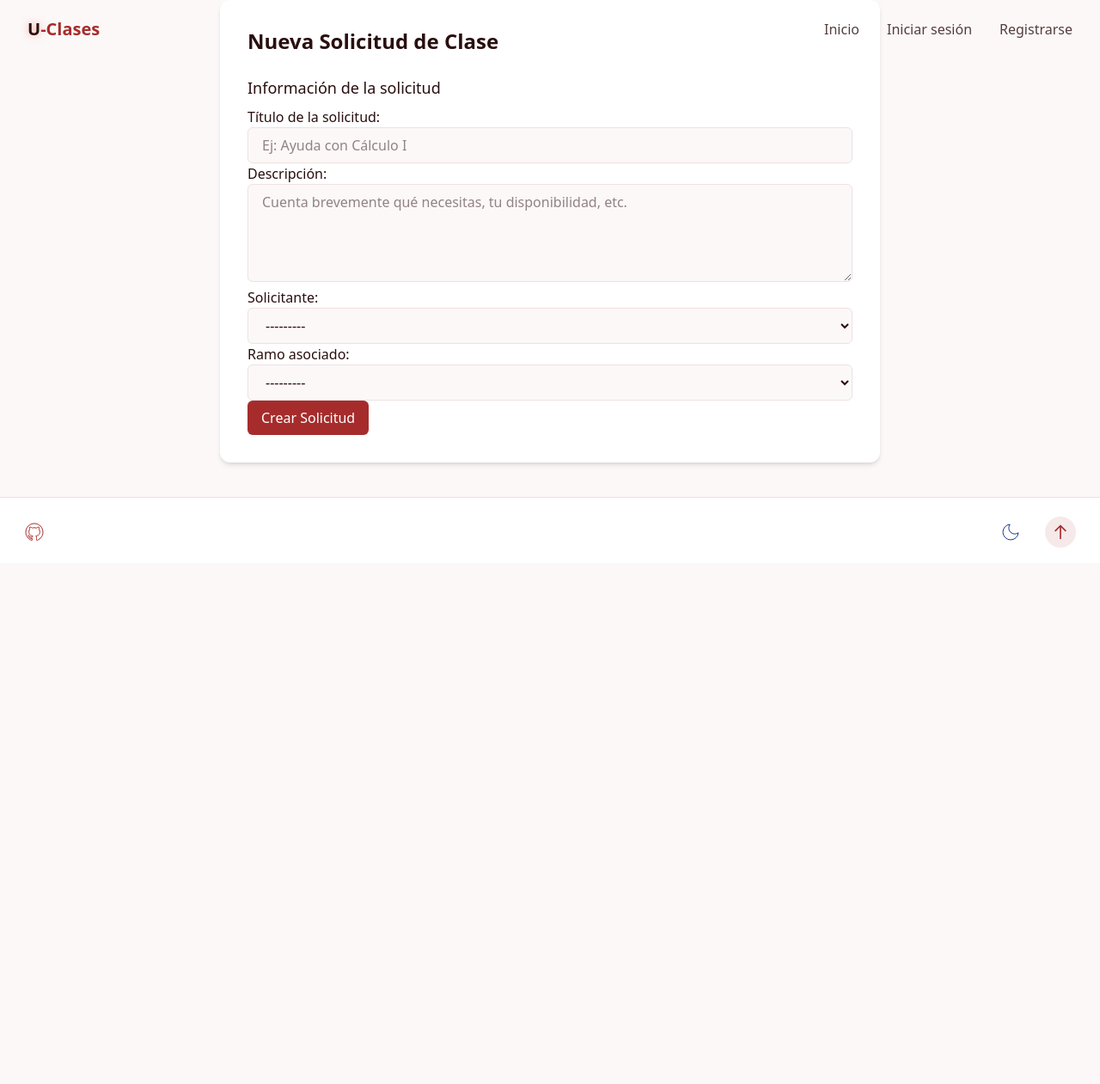
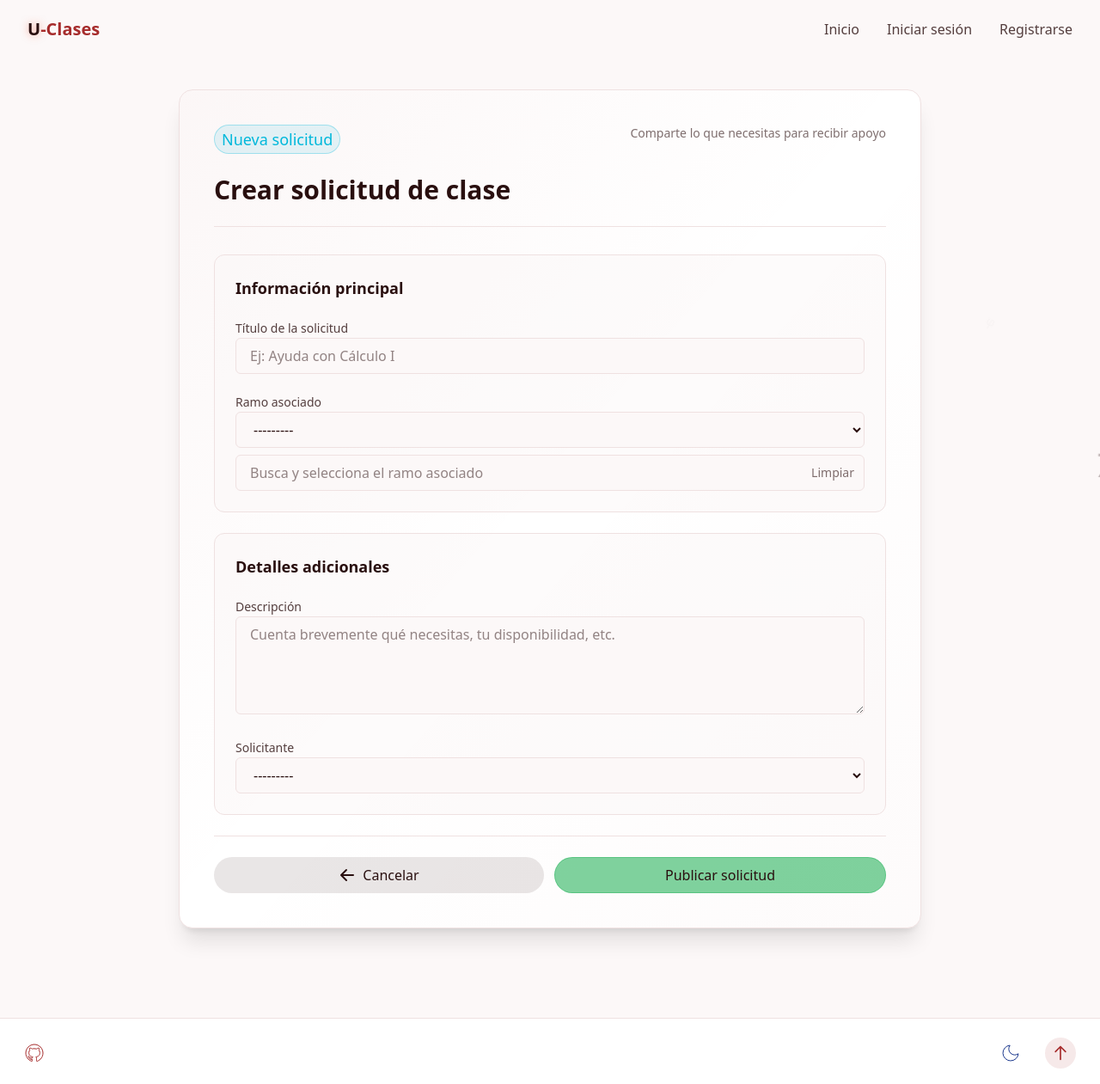
Before and after one commit to DCC-CC4401/2025-2-CC4401-grupo-4, a Django app: page /courses/solicitud/nueva/ in a window 1280 px wide. Shown: the whole page at 86% size. Before the commit the page ends 637 px from the top, so only its background shows below. Run offline with Django 5.2, Linux system fonts and the light colour scheme; tables that the repository leaves empty hold one stand-in row (values such as "Sample post"); style sheets or scripts are compiled from the project's sources.

Commit message:
feat(courses): redesign class request form with enhanced layout and autocomplete functionality

```diff
--- a/uclases/courses/templates/courses/crear_solicitud.html
+++ b/uclases/courses/templates/courses/crear_solicitud.html
@@ -1,21 +1,149 @@
 {% extends "base.html" %}
+{% load static %}
+
+{% block title %}Crear Solicitud - U-Clases{% endblock %}
 
 {% block content %}
+{% include "includes/math-bg.html" %}
 
-<div class="max-w-3xl mx-auto bg-card p-8 rounded-xl shadow-md">
-  <h1 class="text-2xl font-semibold mb-6">Nueva Solicitud de Clase</h1>
+<section class="min-h-screen flex items-center justify-center bg-background pt-20 pb-16">
+  <div class="container max-w-4xl mx-auto px-4 mt-6">
+    <div class="relative bg-card border border-border rounded-2xl shadow-xl p-10 overflow-hidden">
+      <div class="absolute inset-0 pointer-events-none opacity-20 bg-gradient-to-br from-primary/20 via-transparent to-primary/10"></div>
 
-  <form method="post">
-    {% csrf_token %}
+      <header class="relative border-b border-border pb-6 mb-8">
+        <div class="flex flex-wrap items-start gap-3 justify-between">
+          <span class="badge !text-lg text-cyan-500 border-cyan-500/30 bg-cyan-500/10">
+            Nueva solicitud
+          </span>
+          <span class="text-sm text-foreground/60">
+            Comparte lo que necesitas para recibir apoyo
+          </span>
+        </div>
+        <h1 class="mt-6 text-3xl font-bold text-foreground">
+          Crear solicitud de clase
+        </h1>
+      </header>
 
-    <h2 class="text-lg font-medium mb-2">Información de la solicitud</h2>
-    {{ form.as_p }}
+      <form method="post" class="relative space-y-6">
+        {% csrf_token %}
 
-    <button type="submit"
-            class="bg-primary text-white px-4 py-2 rounded-md hover:opacity-90">
-      Crear Solicitud
-    </button>
-  </form>
+        {% if form.non_field_errors %}
+        <div class="rounded-lg border border-red-500/40 bg-red-500/10 text-red-500 px-4 py-3 text-sm">
+          {% for error in form.non_field_errors %}
+            <p>{{ error }}</p>
+          {% endfor %}
+        </div>
+        {% endif %}
 
-</div>
+        <section class="rounded-xl border border-border bg-background/60 p-6 space-y-5">
+          <h2 class="text-lg font-semibold text-foreground">Información principal</h2>
+
+          <div class="space-y-2">
+            <label class="text-sm font-medium text-foreground/80" for="{{ form.titulo.id_for_label }}">
+              {{ form.titulo.label }}
+            </label>
+            {{ form.titulo }}
+            {% if form.titulo.help_text %}
+            <p class="text-xs text-foreground/60">{{ form.titulo.help_text }}</p>
+            {% endif %}
+            {% for error in form.titulo.errors %}
+            <p class="text-xs text-red-500">{{ error }}</p>
+            {% endfor %}
+          </div>
+
+          <div
+            class="space-y-2"
+            data-autocomplete
+            data-autocomplete-url="{% url 'courses:ramo-autocomplete-api' %}"
+            data-autocomplete-min-length="1"
+          >
+            <label class="text-sm font-medium text-foreground/80" for="autocomplete-{{ form.ramo.id_for_label }}">
+              {{ form.ramo.label }}
+            </label>
+            {{ form.ramo }}
+            <div class="relative">
+              <input
+                id="autocomplete-{{ form.ramo.id_for_label }}"
+                type="text"
+                class="w-full px-4 py-2 border border-border rounded-md bg-background text-foreground focus:outline-none focus:ring-2 focus:ring-primary transition"
+                placeholder="Busca y selecciona el ramo asociado"
+                autocomplete="off"
+                data-autocomplete-input
+              />
+              <button
+                type="button"
+                class="absolute inset-y-0 right-0 px-3 text-sm text-foreground/60 hover:text-foreground"
+                data-autocomplete-clear
+              >
+                Limpiar
+              </button>
+              <div
+                class="absolute left-0 right-0 top-full z-20 mt-1 max-h-56 overflow-y-auto rounded-lg border border-border bg-card shadow-lg hidden"
+                data-autocomplete-results
+              ></div>
+            </div>
+            {% if form.ramo.help_text %}
+            <p class="text-xs text-foreground/60">{{ form.ramo.help_text }}</p>
+            {% endif %}
+            {% for error in form.ramo.errors %}
+            <p class="text-xs text-red-500">{{ error }}</p>
+            {% endfor %}
+          </div>
+        </section>
+
+        <section class="rounded-xl border border-border bg-background/60 p-6 space-y-5">
+          <h2 class="text-lg font-semibold text-foreground">Detalles adicionales</h2>
+
+          <div class="space-y-2">
+            <label class="text-sm font-medium text-foreground/80" for="{{ form.descripcion.id_for_label }}">
+              {{ form.descripcion.label }}
+            </label>
+            {{ form.descripcion }}
+            {% if form.descripcion.help_text %}
+            <p class="text-xs text-foreground/60">{{ form.descripcion.help_text }}</p>
+            {% endif %}
+            {% for error in form.descripcion.errors %}
+            <p class="text-xs text-red-500">{{ error }}</p>
+            {% endfor %}
+          </div>
+
+          {% if form.fields.solicitante %}
+          <div class="space-y-2">
+            <label class="text-sm font-medium text-foreground/80" for="{{ form.solicitante.id_for_label }}">
+              {{ form.solicitante.label }}
+            </label>
+            {{ form.solicitante }}
+            {% if form.solicitante.help_text %}
+            <p class="text-xs text-foreground/60">{{ form.solicitante.help_text }}</p>
+            {% endif %}
+            {% for error in form.solicitante.errors %}
+            <p class="text-xs text-red-500">{{ error }}</p>
+            {% endfor %}
+          </div>
+          {% endif %}
+        </section>
+
+        <footer class="flex flex-col md:flex-row gap-3 border-t border-border pt-6">
+          <a href="{% url 'home' %}"
+             class="cosmic-button flex-1 text-center justify-center inline-flex items-center bg-foreground/10 text-foreground gap-2">
+            <svg xmlns="http://www.w3.org/2000/svg" class="h-5 w-5" viewBox="0 0 20 20" fill="currentColor">
+              <path fill-rule="evenodd" d="M9.707 16.707a1 1 0 01-1.414 0l-6-6a1 1 0 010-1.414l6-6a1 1 0 011.414 1.414L5.414 9H17a1 1 0 110 2H5.414l4.293 4.293a1 1 0 010 1.414z" clip-rule="evenodd" />
+            </svg>
+            Cancelar
+          </a>
+          <button type="submit"
+              class="cosmic-button flex-1 justify-center text-foreground border border-green-600/30 bg-green-600/50 hover:bg-green-600/90">
+            Publicar solicitud
+          </button>
+        </footer>
+      </form>
+    </div>
+  </div>
+</section>
 {% endblock %}
+
+{% block scripts %}
+{{ block.super }}
+<script src="{% static 'js/ramo-autocomplete.js' %}"></script>
+{% endblock %}
```
